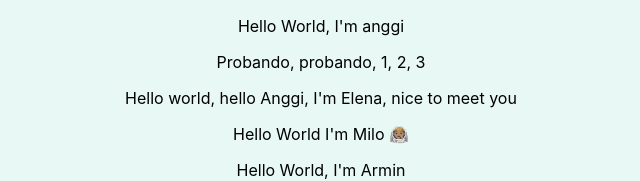
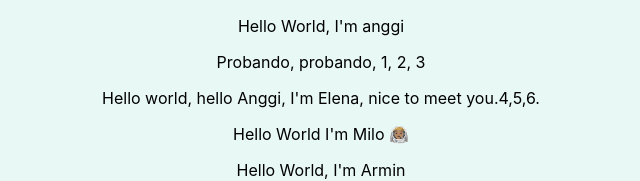
Before and after one commit to anggifit/test-repository, a React (Create React App) app: page / in a window 1280 px wide. Shown: the top 181 px of the page, without its empty margins (319-959 px from the left). Built offline with nearby package versions, Linux system fonts and the light colour scheme.

Commit message:
Make change

```diff
--- a/src/App.js
+++ b/src/App.js
@@ -1,4 +1,4 @@
-import './App.css';
+import "./App.css";
 
 function App() {
   return (
@@ -6,11 +6,12 @@ function App() {
       <p>Hello World, I'm anggi</p>
       <p>Probando, probando, 1, 2, 3</p>
       {/* <p>parrafo vlad</p> */}
-        <p>Hello world, hello Anggi, I'm Elena, nice to meet you</p>
+      <p>Hello world, hello Anggi, I'm Elena, nice to meet you.4,5,6.</p>
       <p>Hello World I'm Milo 👨🏽‍🚀</p>
       <p>Hello World, I'm Armin</p>
       <div>
-          <img className='img'
+        <img
+          className="img"
           src="https://hackernoon.com/images/f2px36fy.gif"
           alt="Hello world wallpaper"
         />
```
Lines whose indentation alone changed are shown as unchanged.
